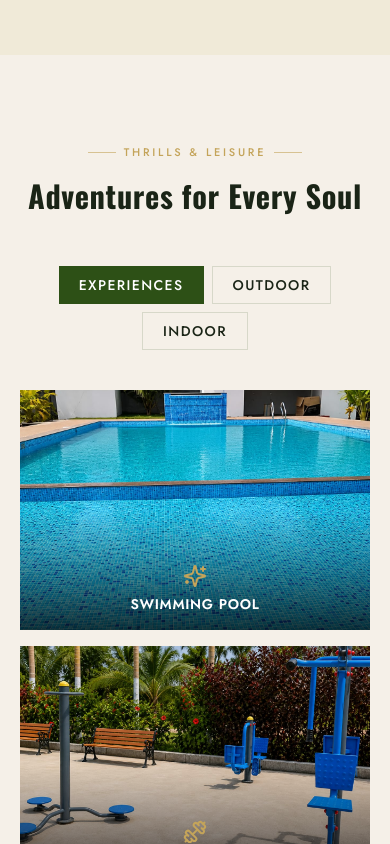
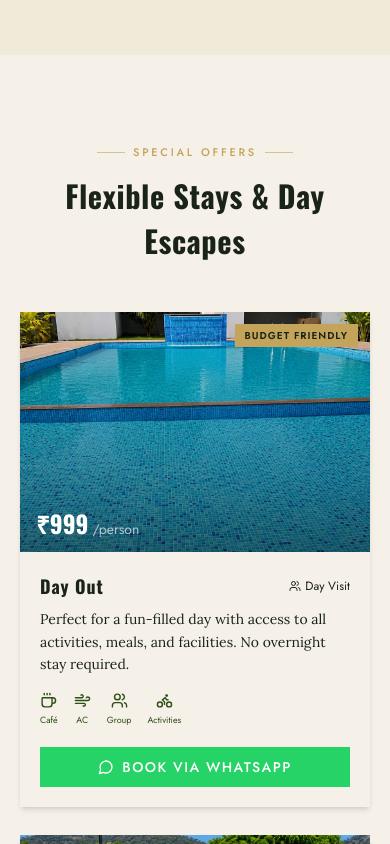
Before and after one commit to BMMrvce/sangamaretreat, a React (Vite) app: page / in a window 390 px wide. Shown: the part 3980-4824 px from the top of the page. Built offline with nearby package versions, Linux system fonts and the light colour scheme.

Commit message:
added packages

```diff
--- a/src/app/App.tsx
+++ b/src/app/App.tsx
@@ -86,6 +86,7 @@ function Navbar() {
   const links = [
     { l: "About",      h: "#about" },
     { l: "Rooms",      h: "#rooms" },
+    { l: "Packages",   h: "#packages" },
     { l: "Activities", h: "#activities" },
     { l: "Gallery",    h: "#gallery" },
     { l: "Contact",    h: "#contact" },
@@ -284,6 +285,24 @@ const ROOMS: {
   },
 ];
 
+const PACKAGES: {
+  name: string; price: string; unit: string; badge: string; occupancy: string;
+  img: string; alt: string; desc: string; icons: IconComp[]; iLbls: string[];
+}[] = [
+  {
+    name: "Day Out", price: "₹999", unit: "/person", badge: "Budget Friendly", occupancy: "Day Visit",
+    img: imgPool, alt: "Day out activities at the pool",
+    desc: "Perfect for a fun-filled day with access to all activities, meals, and facilities. No overnight stay required.",
+    icons: [Coffee, Wind, Users, Bike], iLbls: ["Café", "AC", "Group", "Activities"],
+  },
+  {
+    name: "Tent Stay", price: "₹1,799", unit: "/person", badge: "Adventure", occupancy: "Up to 4 Guests",
+    img: imgRopeArch, alt: "Tent camping under the stars",
+    desc: "Experience nature closely in comfortable tents with bedding, meals, and access to all retreat amenities.",
+    icons: [Coffee, Mountain, Leaf, Wifi], iLbls: ["Café", "Nature", "Green", "WiFi"],
+  },
+];
+
 function Rooms() {
   return (
     <section id="rooms" className="min-h-screen flex items-center py-20 bg-[#f0ead8]">
@@ -315,6 +334,53 @@ function Rooms() {
                     <div key={j} className="flex flex-col items-center gap-1 text-[#2D5016]">
                       <Ic size={17} />
                       <span className="text-[9px] text-muted-foreground" style={{ fontFamily: "'Jost',sans-serif" }}>{r.iLbls[j]}</span>
+                    </div>
+                  ))}
+                </div>
+                <a href={WA_LINK} target="_blank" rel="noopener noreferrer" className="flex items-center justify-center gap-2 py-2.5 bg-[#25D366] text-white text-sm font-medium tracking-widest uppercase hover:bg-[#20b858] transition-colors" style={{ fontFamily: "'Jost',sans-serif" }}>
+                  <MessageCircle size={16} /> Book via WhatsApp
+                </a>
+              </div>
+            </Fade>
+          ))}
+        </div>
+      </div>
+    </section>
+  );
+}
+
+// ── PACKAGES ─────────────────────────────────────────────────────────────────
+function Packages() {
+  return (
+    <section id="packages" className="py-20 bg-background">
+      <div className="max-w-7xl mx-auto px-5">
+        <Fade className="text-center mb-12">
+          <Label>Special Offers</Label>
+          <h2 className="mt-3 font-bold" style={{ fontFamily: "'Oswald',sans-serif", fontSize: "clamp(1.9rem,3.5vw,2.8rem)", letterSpacing: ".02em" }}>Flexible Stays & Day Escapes</h2>
+        </Fade>
+        <div className="grid md:grid-cols-2 gap-7 max-w-3xl mx-auto">
+          {PACKAGES.map((p, i) => (
+            <Fade key={p.name} delay={i * 100} className="group bg-card shadow-md overflow-hidden flex flex-col">
+              <div className="relative h-60 overflow-hidden bg-[#2D5016]/10">
+                <ImageWithFallback src={p.img} alt={p.alt} loading="lazy" className="w-full h-full object-cover group-hover:scale-105 transition-transform duration-700" />
+                <div className="absolute inset-0 bg-gradient-to-t from-black/55 to-transparent" />
+                <span className="absolute top-3 right-3 px-2.5 py-1 bg-[#C4A45A] text-[#1A2416] text-[10px] font-bold tracking-widest uppercase" style={{ fontFamily: "'Jost',sans-serif" }}>{p.badge}</span>
+                <div className="absolute bottom-3 left-4">
+                  <span className="text-white font-bold text-2xl" style={{ fontFamily: "'Oswald',sans-serif" }}>{p.price}</span>
+                  <span className="text-white/65 text-sm ml-1" style={{ fontFamily: "'Jost',sans-serif" }}>{p.unit}</span>
+                </div>
+              </div>
+              <div className="p-5 flex flex-col flex-1">
+                <div className="flex items-center justify-between mb-2">
+                  <h3 className="font-bold text-lg" style={{ fontFamily: "'Oswald',sans-serif", letterSpacing: ".05em" }}>{p.name}</h3>
+                  <div className="flex items-center gap-1 text-muted-foreground text-xs" style={{ fontFamily: "'Jost',sans-serif" }}><Users size={12} />{p.occupancy}</div>
+                </div>
+                <p className="text-muted-foreground text-sm leading-relaxed mb-4 flex-1" style={{ fontFamily: "'Lora',serif" }}>{p.desc}</p>
+                <div className="flex gap-4 mb-5">
+                  {p.icons.map((Ic, j) => (
+                    <div key={j} className="flex flex-col items-center gap-1 text-[#2D5016]">
+                      <Ic size={17} />
+                      <span className="text-[9px] text-muted-foreground" style={{ fontFamily: "'Jost',sans-serif" }}>{p.iLbls[j]}</span>
                     </div>
                   ))}
                 </div>
@@ -637,6 +703,7 @@ export default function App() {
 
       <About />
       <Rooms />
+      <Packages />
       <Activities />
       <Gallery />
       <WhyUs />
```
Also changed, not shown: 5 other files (tests, documents, lock files or other folders).
